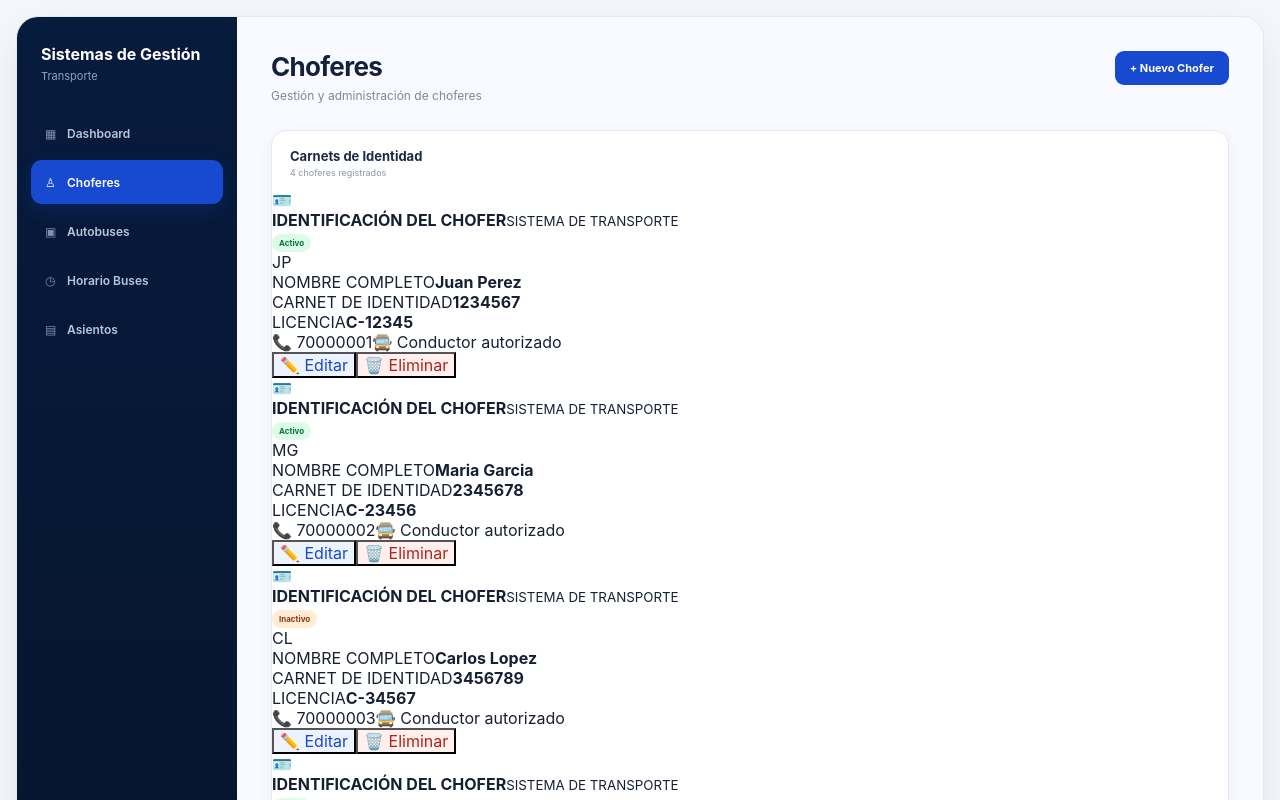
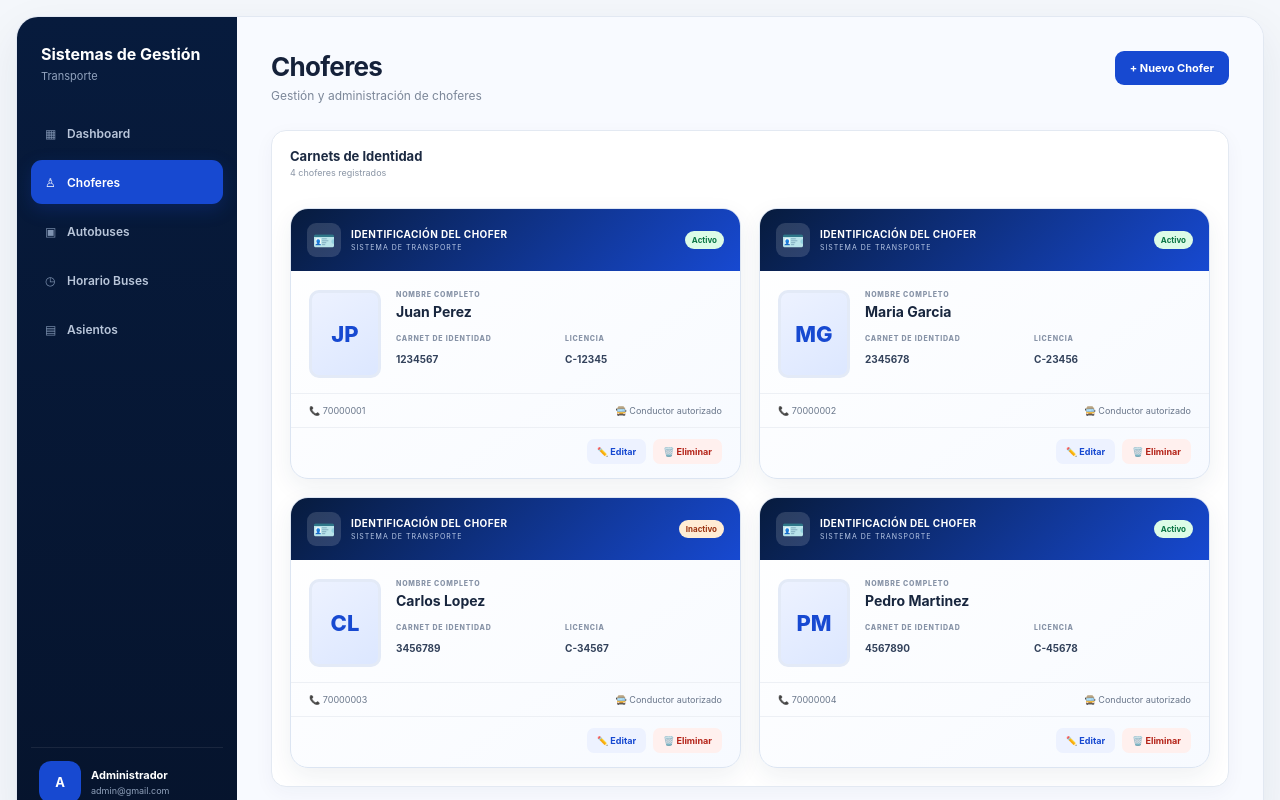
Before and after one commit to ikervegavaldes123-lang/frontend-buses, a React (Vite) app: page /choferes in a window 1280 px wide. Shown: the top 800 px of the page. Built offline with nearby package versions, Linux system fonts and the light colour scheme.

Commit message:
Agregar diseño de carnets para choferes

```diff
--- a/src/index.css
+++ b/src/index.css
@@ -92,3 +92,31 @@ button { cursor: pointer; }
 @media (max-width:900px) { .stats-grid { grid-template-columns: repeat(2,1fr); } .dashboard-grid { grid-template-columns: 1fr; } }
 @media (max-width:760px) { .dashboard-layout { width:100%; min-height:100vh; margin:0; border:0; border-radius:0; } .dashboard-sidebar { width:175px; min-width:175px; } .dashboard-content { padding:24px 20px; } }
 @media (max-width:560px) { .dashboard-layout { display:block; } .dashboard-sidebar { width:100%; min-width:0; min-height:auto; padding:15px; } .sidebar-brand { padding-bottom:12px; } .sidebar-nav { display:grid; grid-template-columns:repeat(2,1fr); } .dashboard-content { padding:20px 12px; } .dashboard-main-header { display:block; } .dashboard-welcome { margin-bottom:18px; } .stats-grid { grid-template-columns:1fr 1fr; gap:9px; } .stat-card { padding:13px; } .stat-card strong { font-size:19px; } .performance-header { display:block; } .performance-period { display:inline-block; margin-top:10px; } .performance-panel { padding-left:14px; padding-right:14px; } }
+
+/* Carnets de identidad de choferes */
+.driver-cards-grid{display:grid;grid-template-columns:repeat(2,minmax(0,1fr));gap:18px;padding:18px}
+.driver-id-card{position:relative;overflow:hidden;border:1px solid #dce5f2;border-radius:18px;background:linear-gradient(145deg,#fff 0%,#f7faff 100%);box-shadow:0 8px 24px rgba(31,55,88,.07);transition:.2s ease}
+.driver-id-card:hover{transform:translateY(-3px);box-shadow:0 14px 30px rgba(31,55,88,.12);border-color:#bfcff0}
+.driver-id-top{display:flex;align-items:center;justify-content:space-between;gap:12px;padding:14px 16px;color:#fff;background:linear-gradient(135deg,#071b3d,#1749d1)}
+.driver-id-brand{display:flex;align-items:center;gap:10px}
+.driver-id-emblem{width:34px;height:34px;display:grid;place-items:center;border-radius:9px;background:rgba(255,255,255,.14);font-size:18px}
+.driver-id-brand strong,.driver-id-brand small{display:block}
+.driver-id-brand strong{font-size:10px;letter-spacing:.4px}
+.driver-id-brand small{margin-top:3px;color:#b9c9e7;font-size:7px;letter-spacing:1px}
+.driver-id-top .status-badge{flex-shrink:0}
+.driver-id-body{display:flex;gap:15px;padding:19px 18px 15px}
+.driver-avatar{width:72px;height:88px;flex-shrink:0;display:grid;place-items:center;border:3px solid #e3eaf7;border-radius:10px;color:#1749d1;background:linear-gradient(145deg,#edf2ff,#dce7ff);font-size:22px;font-weight:800}
+.driver-id-info{min-width:0;flex:1}
+.driver-id-label{display:block;margin-bottom:4px;color:#8793a7;font-size:7px;font-weight:800;letter-spacing:.8px}
+.driver-id-info>strong{display:block;overflow:hidden;color:#18263e;font-size:14px;text-overflow:ellipsis;white-space:nowrap}
+.driver-id-data{display:grid;grid-template-columns:1fr 1fr;gap:12px;margin-top:14px}
+.driver-id-data strong{color:#33425b;font-size:10px}
+.driver-id-contact{display:flex;justify-content:space-between;gap:10px;padding:11px 18px;border-top:1px solid #edf0f5;border-bottom:1px solid #edf0f5;color:#69768a;font-size:9px}
+.driver-id-actions{display:flex;justify-content:flex-end;gap:7px;padding:11px 18px 14px}
+.driver-id-actions button{border:0;border-radius:7px;padding:7px 10px;font-size:9px;font-weight:700}
+.empty-driver-cards{min-height:240px;display:flex;align-items:center;justify-content:center;flex-direction:column;gap:8px;padding:30px;color:#7c8799;text-align:center}
+.empty-driver-icon{font-size:42px;margin-bottom:4px}
+.empty-driver-cards strong{color:#26344c;font-size:13px}
+.empty-driver-cards span{font-size:10px}
+@media (max-width:900px){.driver-cards-grid{grid-template-columns:1fr}}
+@media (max-width:560px){.driver-cards-grid{padding:12px;gap:12px}.driver-id-body{padding:15px}.driver-avatar{width:62px;height:78px}.driver-id-contact{flex-direction:column}}
```
